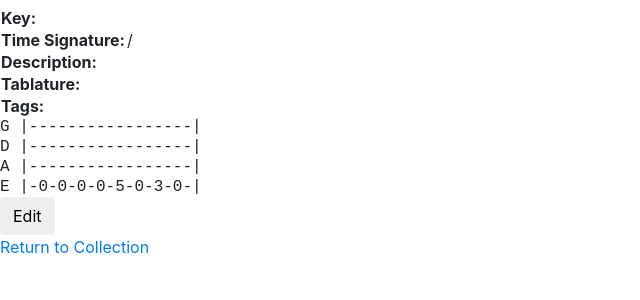
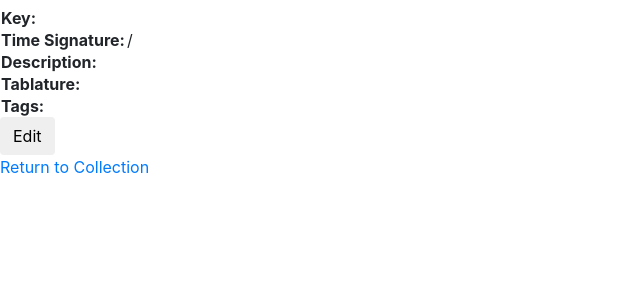
Before and after one commit to pefbass/riffage, a Django app: template riffage/collection/templates/collection/riff_detail.html in a window 1280 px wide. Shown: the part 97-397 px from the top of the page, without its empty margins (0-640 px from the left). Run offline with Django 3.2, Linux system fonts and the light colour scheme; the template is opened without the code that fills it, so the values that code supplies are empty; some libraries are stand-ins or nearby versions.

```diff
--- a/riffage/collection/templates/collection/riff_detail.html
+++ b/riffage/collection/templates/collection/riff_detail.html
@@ -34,13 +34,6 @@
 		</tr>
 	</table>
 
-	<div class="tablature">
-		G |-----------------|<br>
-		D |-----------------|<br>
-		A |-----------------|<br>
-		E |-0-0-0-0-5-0-3-0-|<br>
-	</div>
-
 	<div>
 		{% if riff.audio_file %}
 			<audio controls>
```
Also changed, not shown: riffage/collection/migrations/0009_auto_20171101_1819.py (added), riffage/templates/index.html (renamed from riffage/templates/collection.html).
